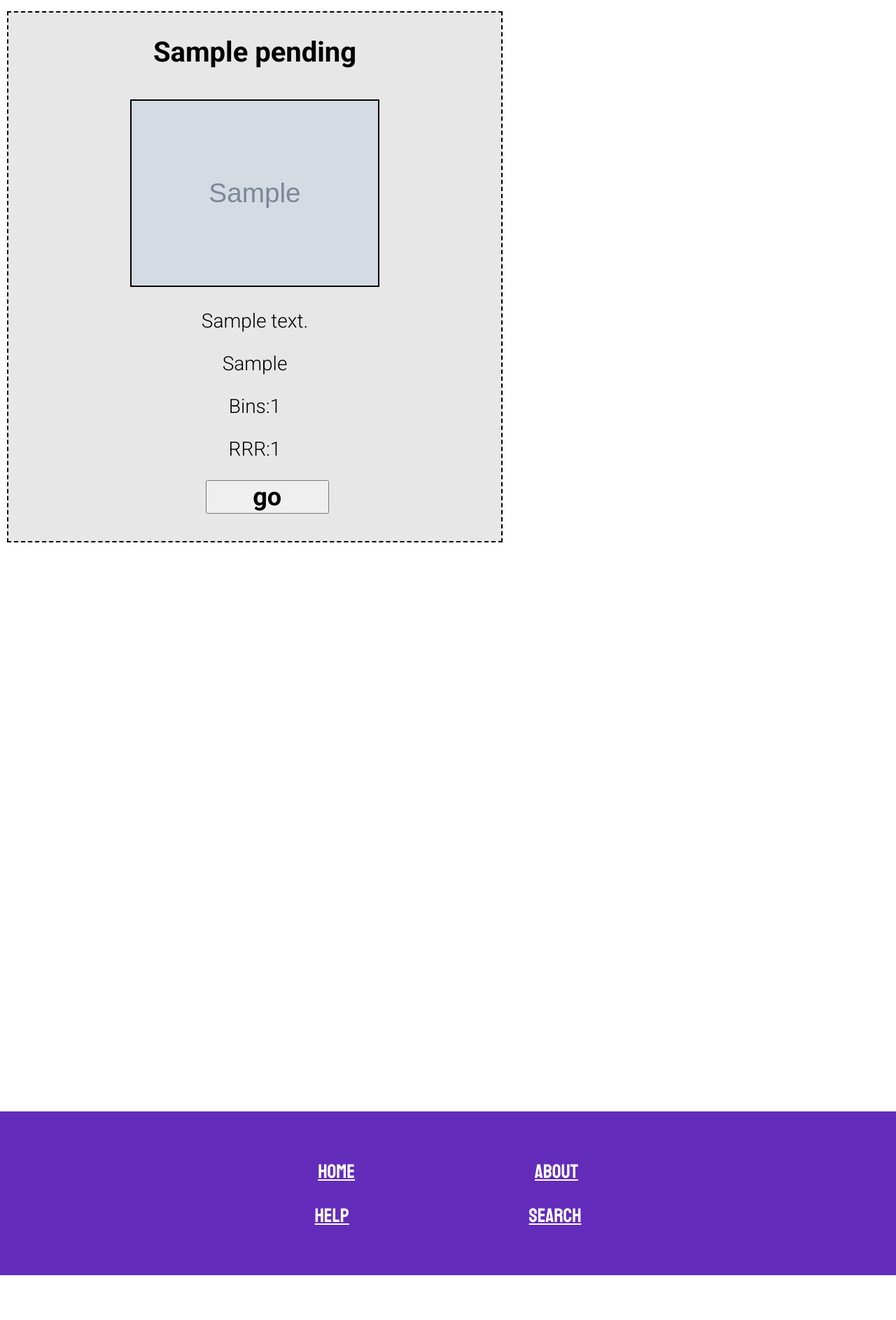
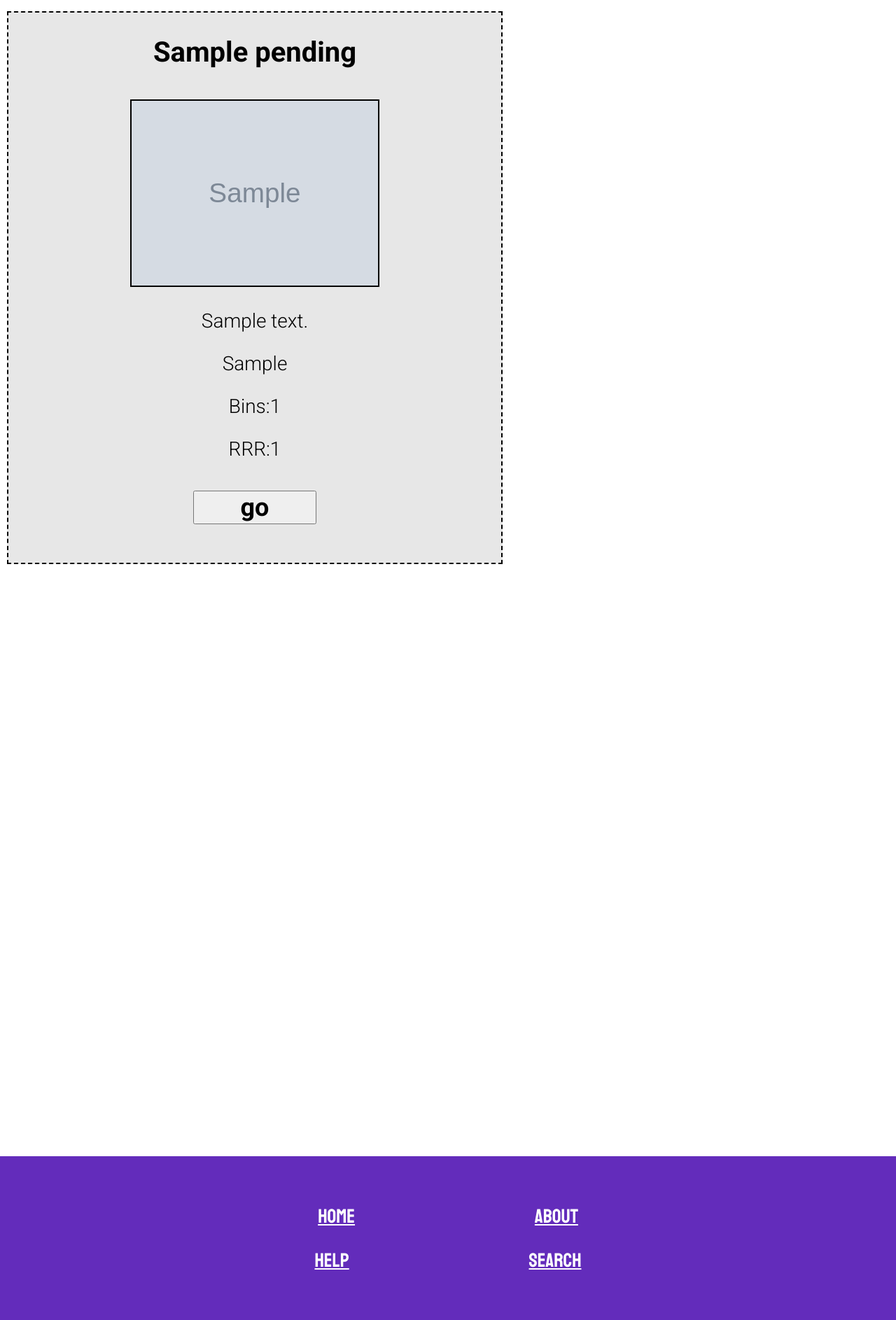
Before and after one commit to jackmenty/2024_project, a Flask app: page /pending in a window 1280 px wide. Shown: the part 121-2007 px from the top of the page at 70% size. Before the commit the page ends 1943 px from the top, so only its background shows below. Run offline with Flask 3, Linux system fonts and the light colour scheme; tables that the repository leaves empty hold one stand-in row (values such as "Sample post"); grey boxes marked "Sample" are stand-in pictures; some web fonts are replaced.

Commit message:
Last minute checking on aesthetics

```diff
--- a/static/style.css
+++ b/static/style.css
@@ -99,6 +99,12 @@ body {
   grid-template-rows: 1fr 1fr;
 }
 
+.gridpend{
+  display:grid;
+  grid-template-columns: 1fr 1fr;
+  grid-template-rows: 1fr 1fr;
+}
+
 .displayimg{
   margin-top:10px;
   width: 50%;
@@ -118,6 +124,16 @@ body {
 }
 
 .displaydiv{
+  border: 2.5px dashed black;
+  width: 100%;
+  height: 100%;
+  margin-left: auto;
+  margin-right: auto;
+  display:block;
+  background-color: rgb(231, 231, 231);
+}
+
+.displaydivpend{
   border: 2.5px dashed black;
   width: 100%;
   height: 100%;
@@ -245,6 +261,7 @@ input[type=submit], button[type=submit]{
   font-style: normal;
   font-size:225%;
   width: 25%;
+  margin: 2.25%;
 }
 
 .front_page_link{
--- a/templates/pending.html
+++ b/templates/pending.html
@@ -1,8 +1,8 @@
 {% extends 'layout.html' %}
 {% block content %}
-<div class="grid">
+<div class="gridpend">
 {% for trash in trashes %}
-    <div class="displaydiv" style="text-align: center;" method>
+    <div class="displaydivpend" style="text-align: center;" method>
         <h2>{{trash[1]}}</h2>
         <img class="displayimg" src="/static/images/{{trash[6]}}"/>
         <p>{{trash[2]}}</p>
--- a/templates/pendingitem.html
+++ b/templates/pendingitem.html
@@ -8,7 +8,7 @@
     <p style="text-align: center;">Bins: {{trash[4]}}</p>
     <p style="text-align: center;">RRR: {{trash[5]}}</p>
 </div>
-<form method="POST" action = "/penditem/{{trash[0]}}">
+<form method="POST" action = "/penditem/{{trash[0]}}" style="text-align: center;">
     <input type="submit" name="add" value="add">
     <input type="submit" name="delete" value="delete">
 </form>
```
Also changed, not shown: Webdatabase.db.
